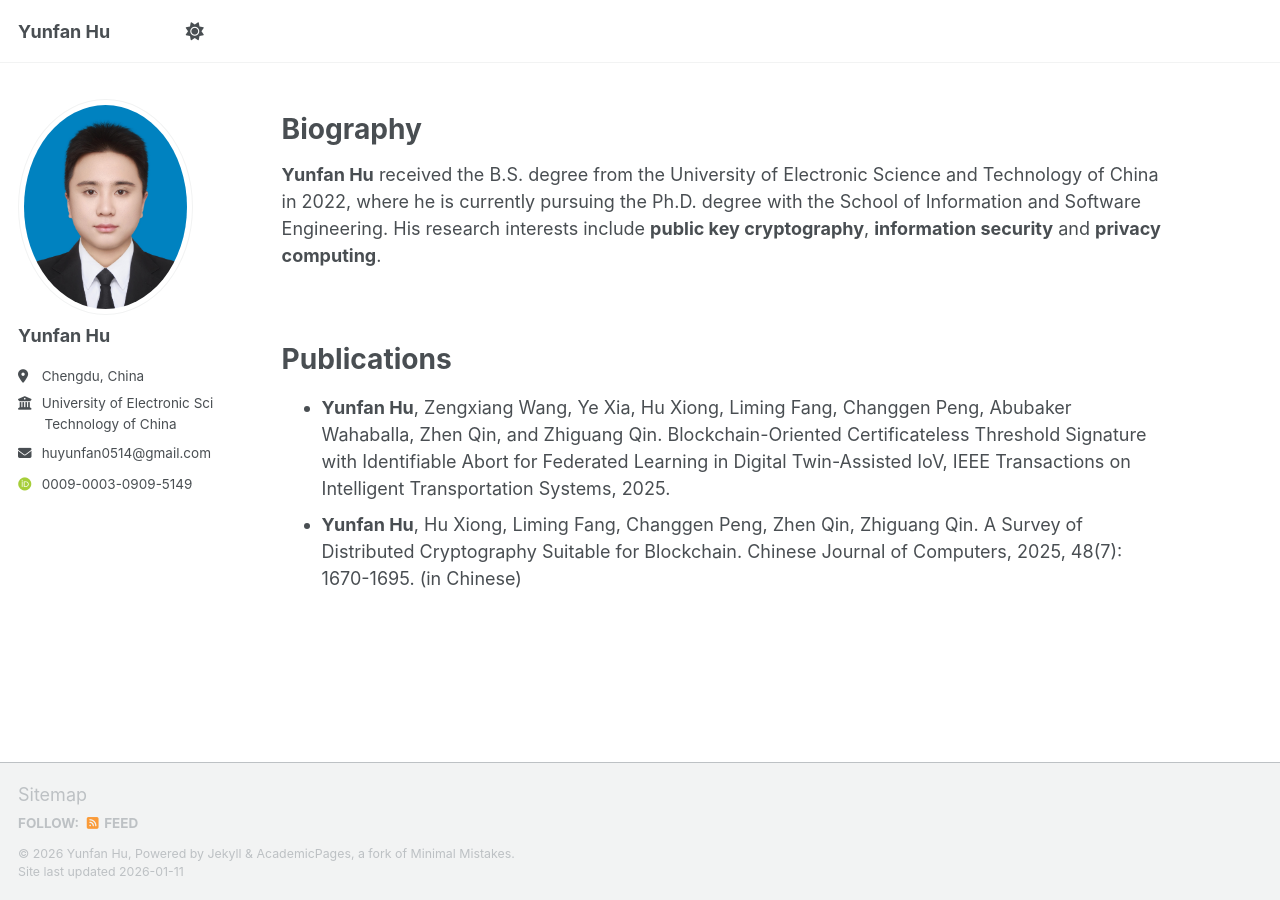
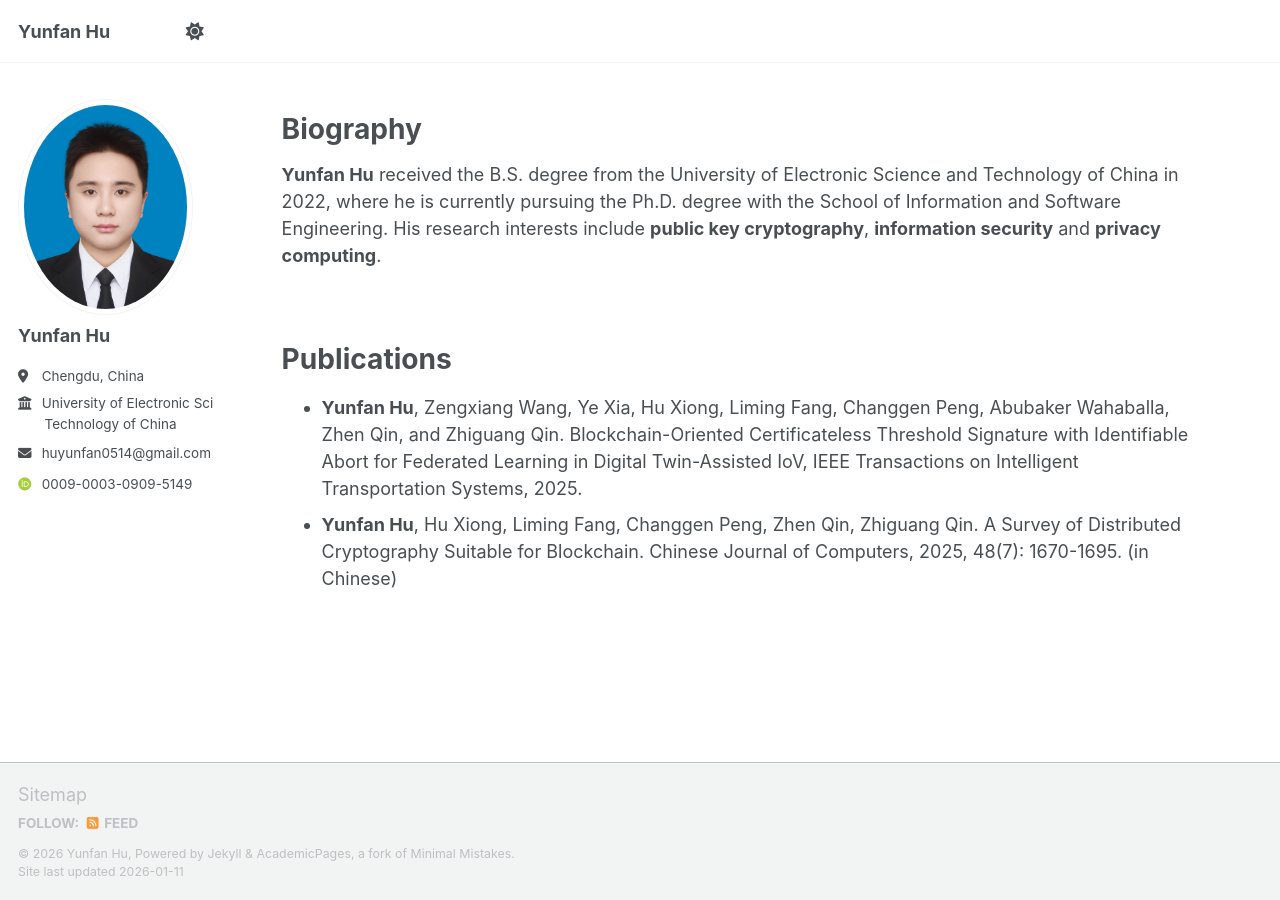
Before and after one commit to HYF0514/HYF0514.github.io, a Jekyll site: the page built from _pages/about.md, in a window 1280 px wide. Built offline with Jekyll 4.4.1, drawn with Linux system fonts in a browser that asks for light colours; some web fonts are replaced; a script bundle is joined from its source files by our own code; library files that are not in the unit come from our copies.

Commit message:
Update custom.css

```diff
--- a/assets/css/custom.css
+++ b/assets/css/custom.css
@@ -1,5 +1,5 @@
 @media (min-width: 57.8125em) {
-.page {
-padding-right: 8%; /* 调整为更小的值，比如8%或5%，原是约17%，这会让右边空隙减小，内容向右扩展 */
+  .page {
+  padding-right: 5%;
+  }
 }
-}
```
